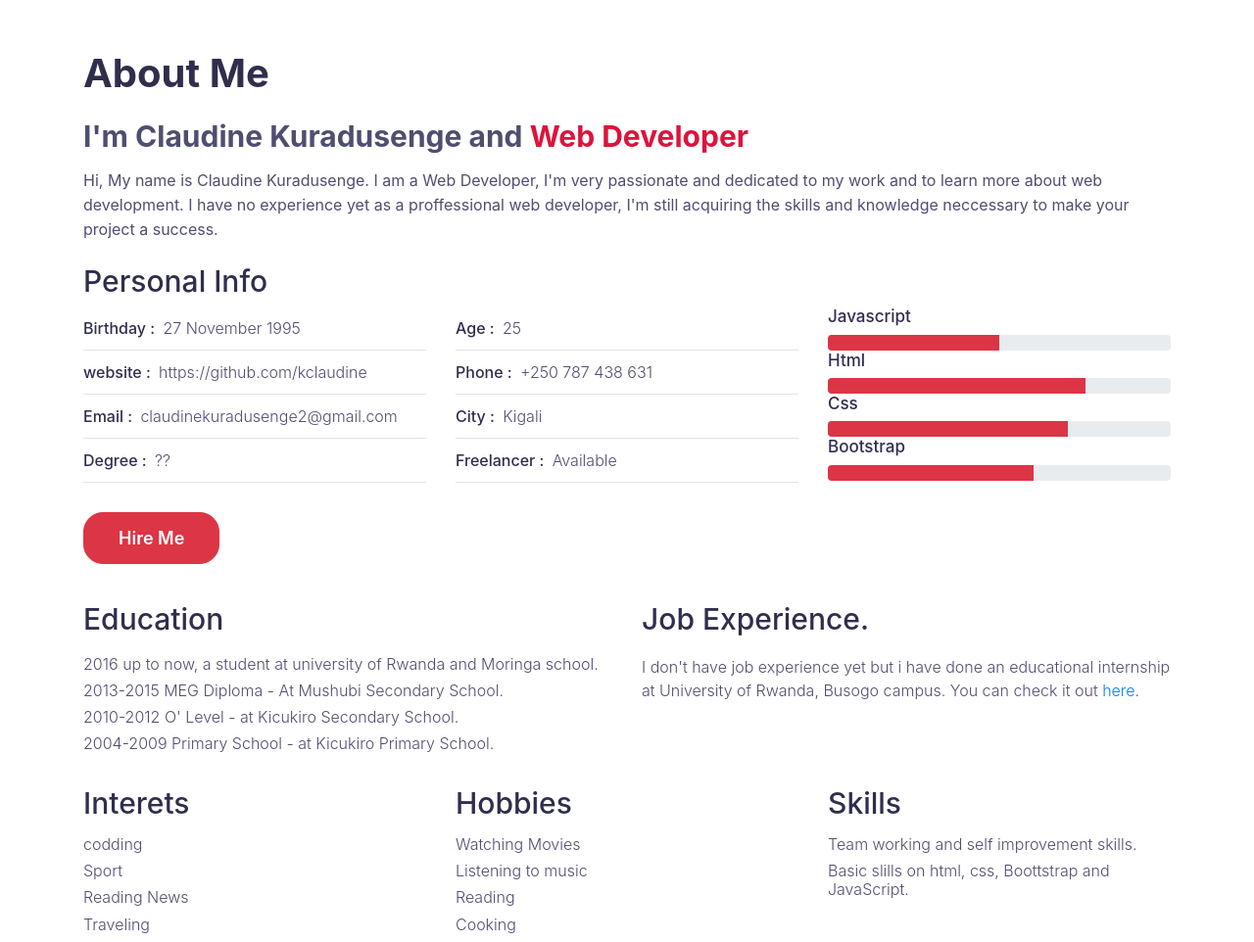
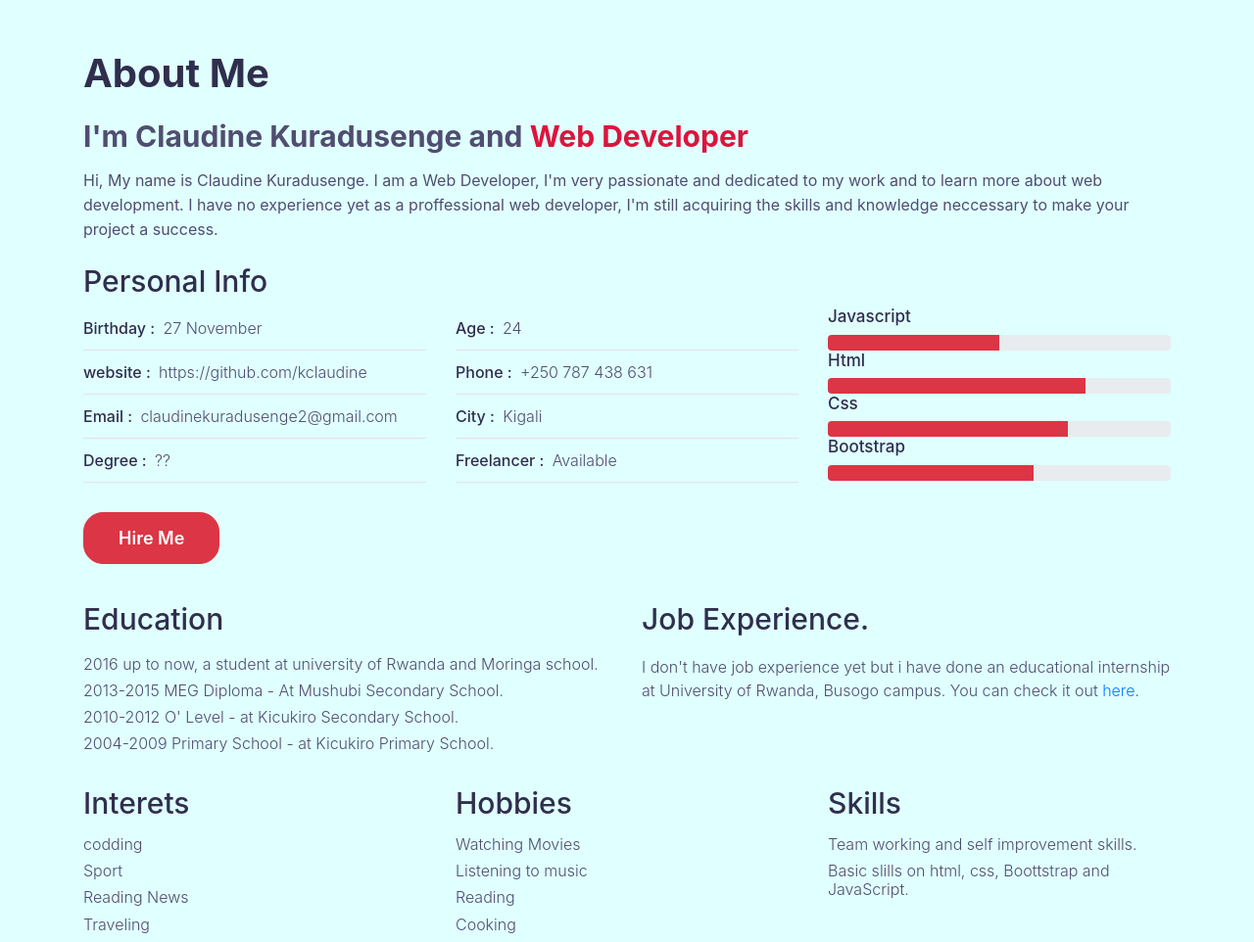
Before and after one commit to kclaudine/portfolio, a plain HTML site: page index.html in a window 1280 px wide. Shown: the part 830-1792 px from the top of the page at 98% size. Drawn offline with Linux system fonts and the light colour scheme.

Commit message:
add changes

```diff
--- a/css/styles.css
+++ b/css/styles.css
@@ -1,3 +1,6 @@
+body{
+    background-color: lightcyan;
+}
 .nav h3{
     font-weight: bold;
     font-size: 50px;
--- a/index.html
+++ b/index.html
@@ -67,7 +67,7 @@
 
                     <div class="col-md-4">
                         <div class="personal-info padd-15">
-                            <p>Birthday : <span>27 November 1995</span> </p>
+                            <p>Birthday : <span>27 November</span> </p>
                         </div>
                         <div class="personal-info padd-15">
                             <p>website : <span>https://github.com/kclaudine</span> </p>
@@ -83,7 +83,7 @@
                     <div class="col-md-4">
 
                         <div class="personal-info padd-15">
-                            <p>Age : <span>25</span> </p>
+                            <p>Age : <span>24</span> </p>
                         </div>
                         <div class="personal-info padd-15">
                             <p>Phone : <span>+250 787 438 631</span> </p>
```
